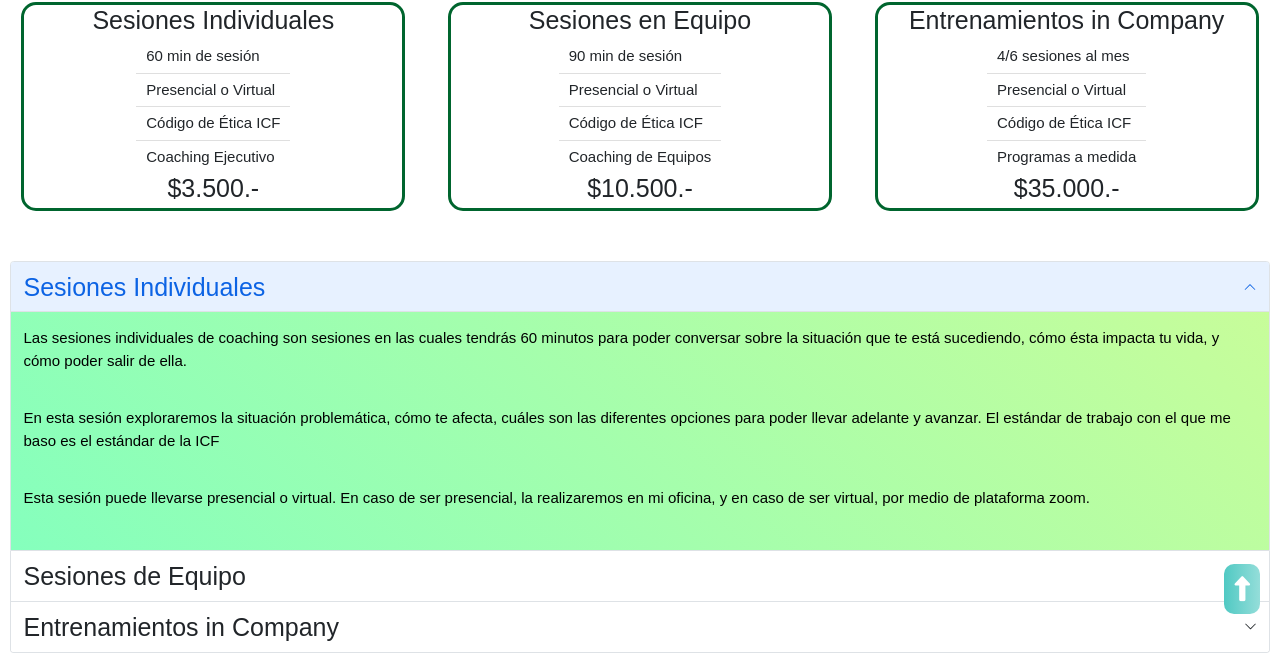
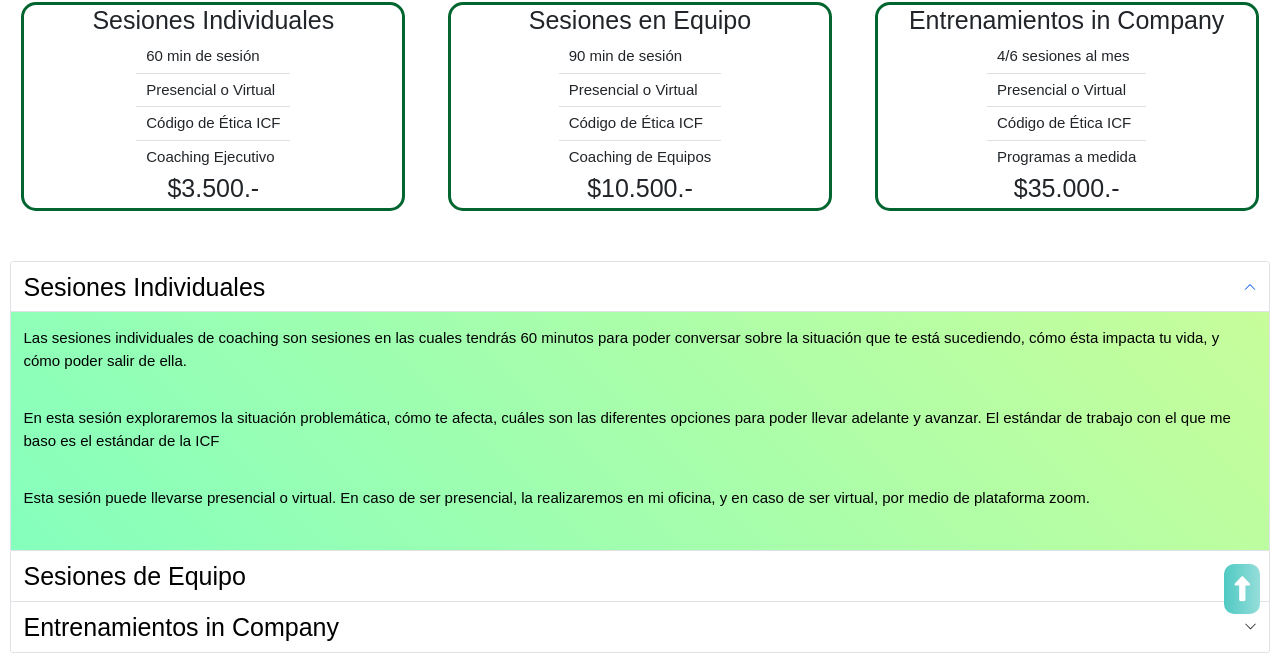
Before and after one commit to bgauna/desafiogit, a website: page pages/servicios.html in a window 1280 px wide. Shown: the part 166-820 px from the top of the page. Drawn offline with nearby package versions, Linux system fonts and the light colour scheme.

Commit message:
chau algunos azules BS

```diff
--- a/pages/servicios.html
+++ b/pages/servicios.html
@@ -95,10 +95,10 @@
     </main>
 
 
-    <section class="accordion section__article--margin50 " id="acordeonDeServicios">
+    <section class="accordion section__article--margin50" id="acordeonDeServicios">
         <div class="accordion-item">
           <h2 class="accordion-header" id="panelsStayOpen-headingOne">
-            <button class="accordion-button textoAcordeonTamanio" type="button" data-bs-toggle="collapse" data-bs-target="#panelsStayOpen-collapseOne" aria-expanded="true" aria-controls="panelsStayOpen-collapseOne">
+            <button class="accordion-button textoAcordeonTamanio coloresAcordeon" type="button" data-bs-toggle="collapse" data-bs-target="#panelsStayOpen-collapseOne" aria-expanded="true" aria-controls="panelsStayOpen-collapseOne">
                 Sesiones Individuales
             </button>
           </h2>
@@ -110,7 +110,7 @@
         </div>
         <div class="accordion-item">
           <h2 class="accordion-header" id="panelsStayOpen-headingTwo">
-            <button class="accordion-button collapsed textoAcordeonTamanio" type="button" data-bs-toggle="collapse" data-bs-target="#panelsStayOpen-collapseTwo" aria-expanded="false" aria-controls="panelsStayOpen-collapseTwo">
+            <button class="accordion-button collapsed textoAcordeonTamanio coloresAcordeon" type="button" data-bs-toggle="collapse" data-bs-target="#panelsStayOpen-collapseTwo" aria-expanded="false" aria-controls="panelsStayOpen-collapseTwo">
               Sesiones de Equipo
             </button>
           </h2>
@@ -122,7 +122,7 @@
         </div>
         <div class="accordion-item">
           <h2 class="accordion-header" id="panelsStayOpen-headingThree">
-            <button class="accordion-button collapsed textoAcordeonTamanio" type="button" data-bs-toggle="collapse" data-bs-target="#panelsStayOpen-collapseThree" aria-expanded="false" aria-controls="panelsStayOpen-collapseThree">
+            <button class="accordion-button collapsed textoAcordeonTamanio coloresAcordeon" type="button" data-bs-toggle="collapse" data-bs-target="#panelsStayOpen-collapseThree" aria-expanded="false" aria-controls="panelsStayOpen-collapseThree">
               Entrenamientos in Company
             </button>
           </h2>
--- a/scss/componentes/_clases.scss
+++ b/scss/componentes/_clases.scss
@@ -292,6 +292,18 @@
 }
 
 
+/*clases en Acordeon*/
+
+.coloresAcordeon{
+    color:black;
+    background-color: white;
+    box-shadow: nth($colores, 1);
+}
+.coloresAcordeon:not(.collapsed), .coloresAcordeon::after{
+    color:black;
+    background-color: white;
+}
+
 /*clases GRID */
 .grilla{
     margin:5%;
```
Also changed, not shown: css/styles.css, 1 other file.
